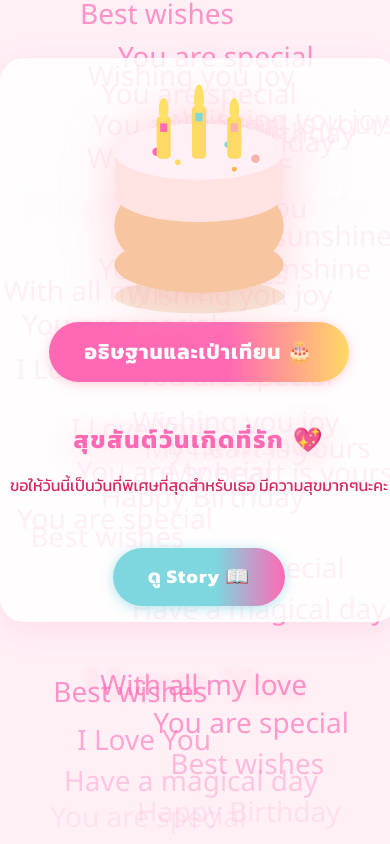
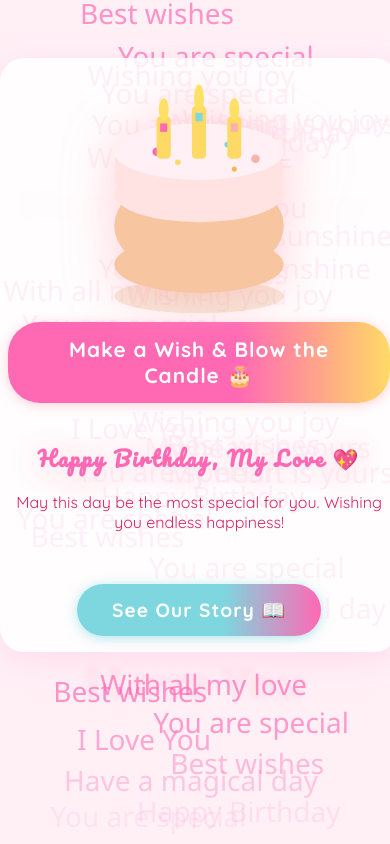
Before and after one commit to Sittinon2501/mylove, an Angular app: page / in a window 390 px wide. Built offline with nearby package versions, Linux system fonts and the light colour scheme.

Commit message:
Refactor HTML and CSS: Update font imports and modify text content for birthday wishes; enhance button labels for clarity

```diff
--- a/src/app/home/home.component.css
+++ b/src/app/home/home.component.css
@@ -1,10 +1,10 @@
-@import url('https://fonts.googleapis.com/css2?family=Dancing+Script:wght@700&family=Kanit:wght@400;700&display=swap');
+@import url('https://fonts.googleapis.com/css2?family=Pacifico&family=Quicksand:wght@400;700&display=swap');
 
 body, html {
   margin: 0;
   padding: 0;
   height: 100%;
-  font-family: 'Kanit', 'Segoe UI', sans-serif;
+  font-family: 'Quicksand', 'Segoe UI', Arial, sans-serif;
   background: #fff0f6;
   overflow: hidden;
   display: flex;
@@ -78,7 +78,7 @@ body, html {
 }
 
 .main-content h1 {
-  font-family: 'Dancing Script', cursive, 'Kanit', sans-serif;
+  font-family: 'Pacifico', cursive, 'Quicksand', sans-serif;
   font-size: 3.2rem;
   color: #ff69b4;
   margin-bottom: 1rem;
@@ -94,7 +94,7 @@ body, html {
 }
 
 .main-content p {
-  font-family: 'Kanit', 'Segoe UI', sans-serif;
+  font-family: 'Quicksand', 'Segoe UI', Arial, sans-serif;
   font-size: 1.4rem;
   color: #d72660;
   margin-bottom: 2rem;
@@ -146,8 +146,9 @@ body, html {
     height: 250px;
     max-height: 50vw;
   }
-  .main-content h1 {
-    font-size: 2.2rem;
+  .main-content h1,
+  .wish-popup h2 {
+    font-size: 2rem;
   }
 }
 
@@ -162,10 +163,12 @@ body, html {
     height: auto;
     max-height: 40vh;
   }
-  .main-content h1 {
-    font-size: 1.5rem;
+  .main-content h1,
+  .wish-popup h2 {
+    font-size: 1.3rem;
   }
-  .main-content p {
+  .main-content p,
+  .wish-popup p {
     font-size: 1rem;
   }
   .birthday-img {
@@ -181,7 +184,7 @@ body, html {
   margin: 0 auto 1.5rem auto;
   padding: 0.9rem 2.2rem;
   font-size: 1.3rem;
-  font-family: 'Kanit', 'Segoe UI', sans-serif;
+  font-family: 'Quicksand', 'Segoe UI', Arial, sans-serif;
   color: #fff;
   background: linear-gradient(90deg, #ff69b4 60%, #ffd966 100%);
   border: none;
@@ -202,7 +205,7 @@ body, html {
   margin: 1.2rem auto 0 auto;
   padding: 0.9rem 2.2rem;
   font-size: 1.2rem;
-  font-family: 'Kanit', 'Segoe UI', sans-serif;
+  font-family: 'Quicksand', 'Segoe UI', Arial, sans-serif;
   color: #fff;
   background: linear-gradient(90deg, #7ed6df 60%, #ff69b4 100%);
   border: none;
@@ -256,7 +259,7 @@ body, html {
 }
 
 .wish-popup h2 {
-  font-family: 'Dancing Script', cursive, 'Kanit', sans-serif;
+  font-family: 'Pacifico', cursive, 'Quicksand', sans-serif;
   color: #ff69b4;
   font-size: 2.3rem;
   margin-bottom: 1.2rem;
@@ -272,7 +275,7 @@ body, html {
 }
 
 .wish-popup p {
-  font-family: 'Kanit', 'Segoe UI', sans-serif;
+  font-family: 'Quicksand', 'Segoe UI', Arial, sans-serif;
   color: #d72660;
   font-size: 1.25rem;
   margin-bottom: 2.2rem;
@@ -284,7 +287,7 @@ body, html {
 .close-btn {
   padding: 0.8rem 2.2rem;
   font-size: 1.15rem;
-  font-family: 'Kanit', 'Segoe UI', sans-serif;
+  font-family: 'Quicksand', 'Segoe UI', Arial, sans-serif;
   color: #fff;
   background: linear-gradient(90deg, #ff69b4 60%, #ffd966 100%);
   border: none;
--- a/src/app/home/home.component.html
+++ b/src/app/home/home.component.html
@@ -61,11 +61,11 @@
       </g>
     </svg>
   </div>
-  <!-- ปุ่มอธิษฐานและเป่าเทียน -->
-  <button class="wish-btn" (click)="showWishPopup()">อธิษฐานและเป่าเทียน 🎂</button>
-  <h1>สุขสันต์วันเกิดที่รัก 💖</h1>
-  <p>ขอให้วันนี้เป็นวันที่พิเศษที่สุดสำหรับเธอ มีความสุขมากๆนะคะ</p>
-  <button class="story-btn" routerLink="/story">ดู Story 📖</button>
+  <!-- Wish and blow candle button -->
+  <button class="wish-btn" (click)="showWishPopup()">Make a Wish & Blow the Candle 🎂</button>
+  <h1>Happy Birthday, My Love 💖</h1>
+  <p>May this day be the most special for you. Wishing you endless happiness!</p>
+  <button class="story-btn" routerLink="/story">See Our Story 📖</button>
   <!-- Add more images or messages as you like -->
 </div>
 
@@ -75,19 +75,19 @@
     <div class="wish-popup">
       <!-- Confetti effect -->
       <div class="confetti" id="confetti-container"></div>
-      <h2>🎉 คำอธิษฐานของคุณ 🎉</h2>
+      <h2>🎉 Your Birthday Wish 🎉</h2>
       <p>
         <span style="font-size:2.1rem; color:#ffd966; vertical-align:middle;">✨</span>
-        <span style="font-family:'Dancing Script',cursive,'Kanit',sans-serif; color:#ff69b4; font-size:1.5rem;">
-          ขอให้คำอธิษฐานของคุณเป็นจริงในปีนี้
+        <span style="font-family:'Pacifico',cursive,'Quicksand',sans-serif; color:#ff69b4; font-size:1.5rem;">
+          May all your wishes come true this year!
         </span>
         <br>
         <span style="color:#d72660; font-size:1.1rem;">
-          มีแต่ความสุข ความสำเร็จ และความรักเต็มเปี่ยม 💖
+          Wishing you happiness, success, and endless love 💖
         </span>
         <span style="font-size:2.1rem; color:#ffd966; vertical-align:middle;">✨</span>
       </p>
-      <button class="close-btn" (click)="closeWishPopup()">ปิด</button>
+      <button class="close-btn" (click)="closeWishPopup()">Close</button>
     </div>
   </div>
 }
```
